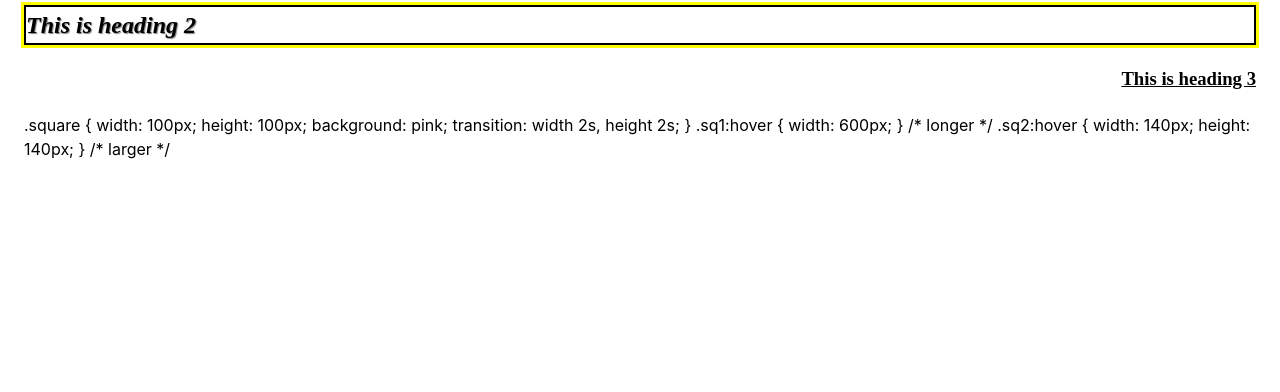
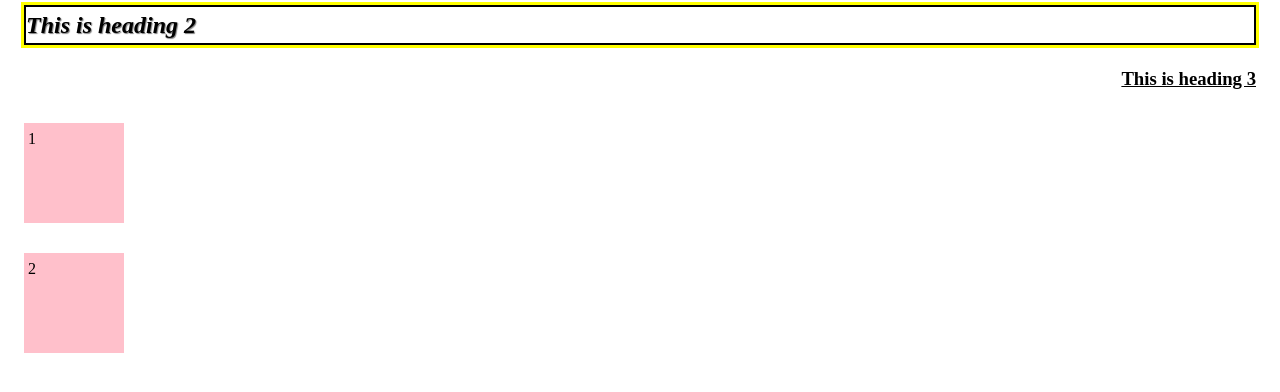
Before and after one commit to kryy0O/Ryan67.github.io, a plain HTML site: page index.html in a window 1280 px wide. Shown: the part 566-958 px from the top of the page. Before the commit the page ends 800 px from the top, so only its background shows below. Drawn offline with nearby package versions, Linux system fonts and the light colour scheme.

Commit message:
Update index.html

```diff
--- a/index.html
+++ b/index.html
@@ -4,13 +4,11 @@
     <meta charset="UTF-8">
     <meta name="viewport" content="width=device-width, initial-scale=1.0">
     <title>Student Information</title>
-    <!-- Tailwind CSS for modern styling and layout -->
     <script src="https://cdn.tailwindcss.com"></script>
     <style>
         body {
             font-family: 'Inter', sans-serif;
         }
-        /* Custom styling to match the crisp borders of the requested example */
         table, th, td {
             border: 1px solid black;
             border-collapse: collapse;
@@ -32,18 +30,15 @@
             margin-bottom: 30px;
             padding: 8px 12px;
         }
-        /* 1: red double border + light blue gradient */
         .box1 {
             border: 8px double #e8553e;
             background: linear-gradient(to right, #bfe6f2, #c9c6f2);
         }
-        /* 2: yellow background + thin blue border + rounded corners */
         .box2 {
             background: #ffe81a;
             border: 3px solid #2a8fd6;
             border-radius: 14px;
         }
-        /* 3: green background + gray dotted border */
         .box3 {
             background: #5cc46a;
             border: 10px dotted #888;
@@ -77,6 +72,27 @@
             margin: 20px 0;
             text-align: right;
             text-decoration: underline;
+        }
+
+        /* ===== Exercise 13 ===== */
+        .ex13 {
+            font-family: "Times New Roman", Times, serif;
+            margin-top: 30px;
+        }
+        .square {
+            width: 100px;
+            height: 100px;
+            background: pink;
+            margin-bottom: 30px;
+            padding: 4px;
+            transition: width 2s, height 2s;
+        }
+        .sq1:hover {
+            width: 600px;
+        }
+        .sq2:hover {
+            width: 140px;
+            height: 140px;
         }
     </style>
 </head>
@@ -114,14 +130,11 @@
         <h3>This is heading 3</h3>
     </div>
 
-.square {
-  width: 100px; height: 100px;
-  background: pink;
-  transition: width 2s, height 2s;
-}
-.sq1:hover { width: 600px; }               /* longer */
-.sq2:hover { width: 140px; height: 140px; } /* larger */
-
+    <!-- Exercise 13 -->
+    <div class="ex13">
+        <div class="square sq1">1</div>
+        <div class="square sq2">2</div>
+    </div>
 
 </body>
 </html>
```
